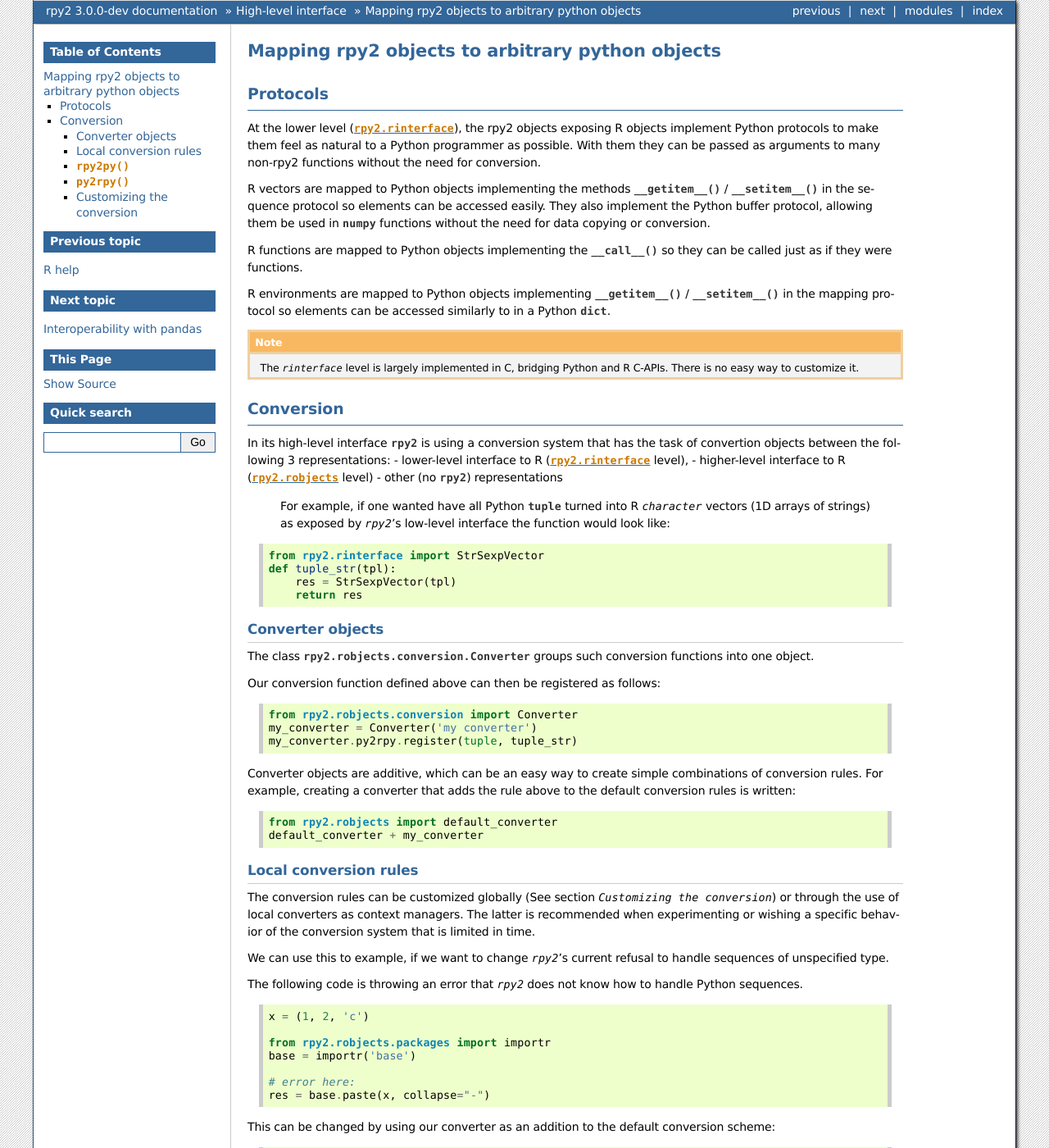
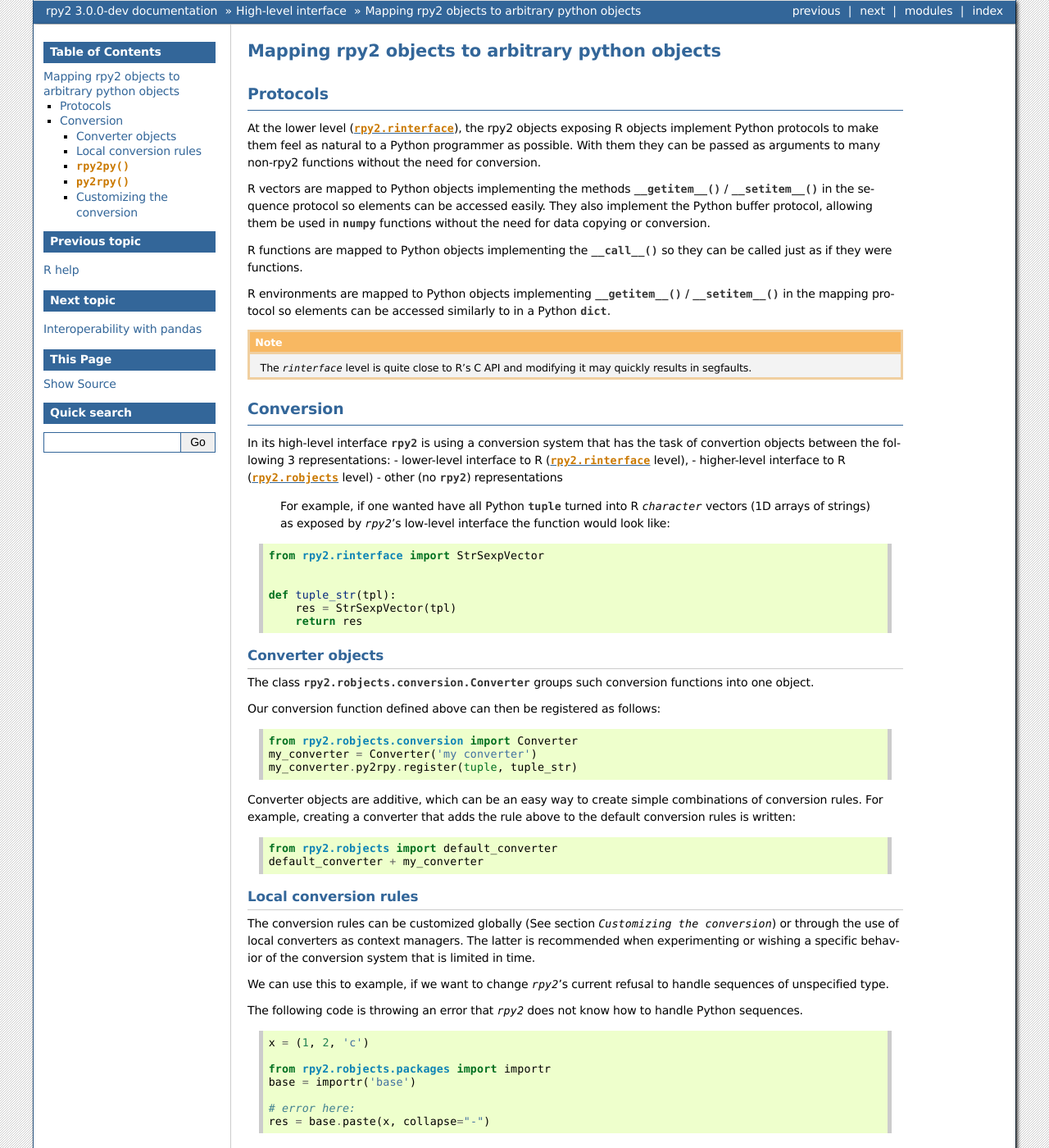
Before and after one commit to rpy2/rpy2, a Sphinx documentation site: the page built from doc/robjects_convert.rst, in a window 1280 px wide and 1400 px high. Shown: the whole window at 82% size. Built offline with Sphinx 7.4.7, drawn with Linux system fonts in a browser that asks for light colours; some of the changed text lies outside the part shown.

Commit message:
Minor edits.

```diff
--- a/doc/robjects_convert.rst
+++ b/doc/robjects_convert.rst
@@ -30,8 +30,8 @@ in a Python :class:`dict`.
 
 .. note::
 
-   The `rinterface` level is largely implemented in C, bridging Python and R C-APIs.
-   There is no easy way to customize it.
+   The `rinterface` level is quite close to R's C API and modifying it may quickly
+   results in segfaults.
 
 
 Conversion
@@ -50,6 +50,8 @@ of convertion objects between the following 3 representations:
 .. code-block:: python
 
    from rpy2.rinterface import StrSexpVector
+
+
    def tuple_str(tpl):
        res = StrSexpVector(tpl)
        return res
@@ -118,8 +120,7 @@ This can be changed by using our converter as an addition to the default convers
 The conversion is trying to turn an rpy2 object (either :mod:`rpy2.rinterface` or
 :mod:`rpy2.robjects` level, low or high level interface respectively)
 into a Python object (or an object that is more Python-like than the input object).
-This method is a generic as implemented in :meth:`functools.singledispatch`
-(with Python 2, :meth:`singledispatch.singledispatch`).
+This method is a generic as implemented in :meth:`functools.singledispatch`.
 
 For example the optional conversion scheme for :mod:`numpy` objects
 will return numpy arrays whenever possible.
```
